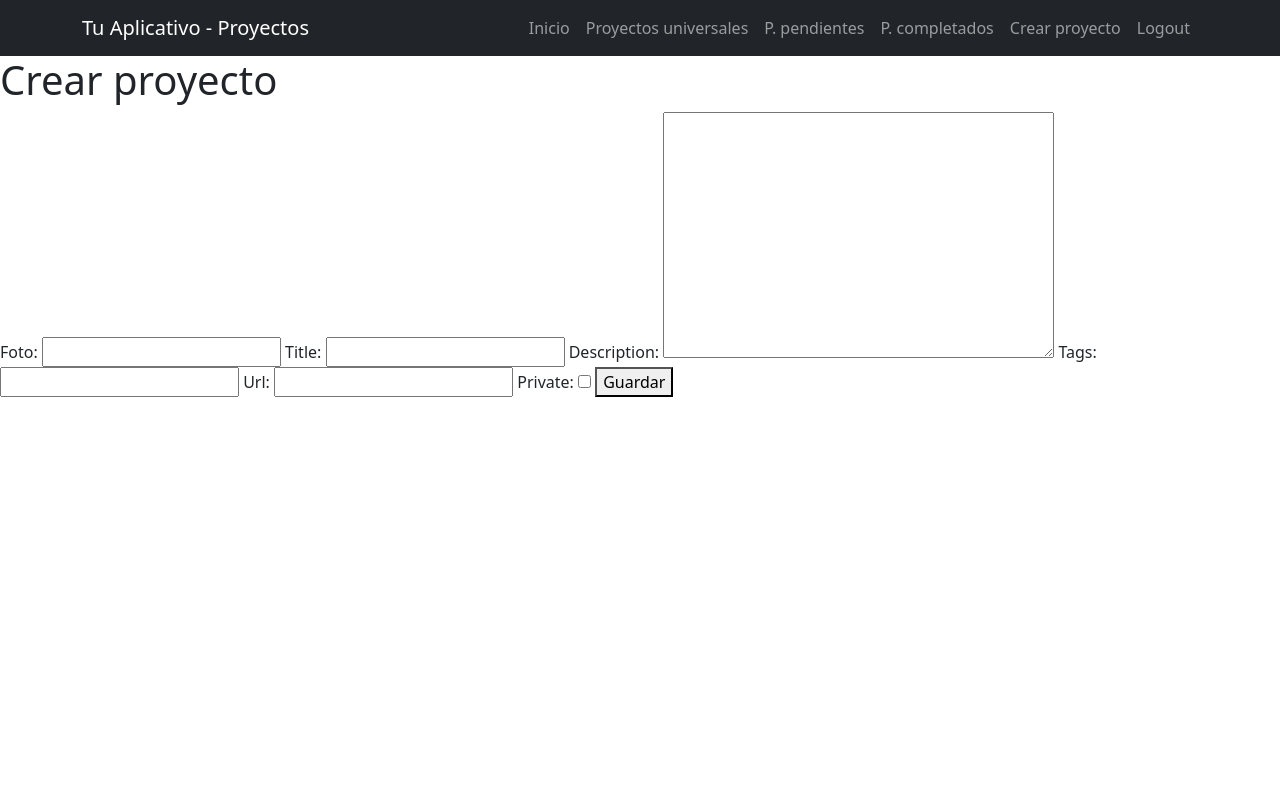
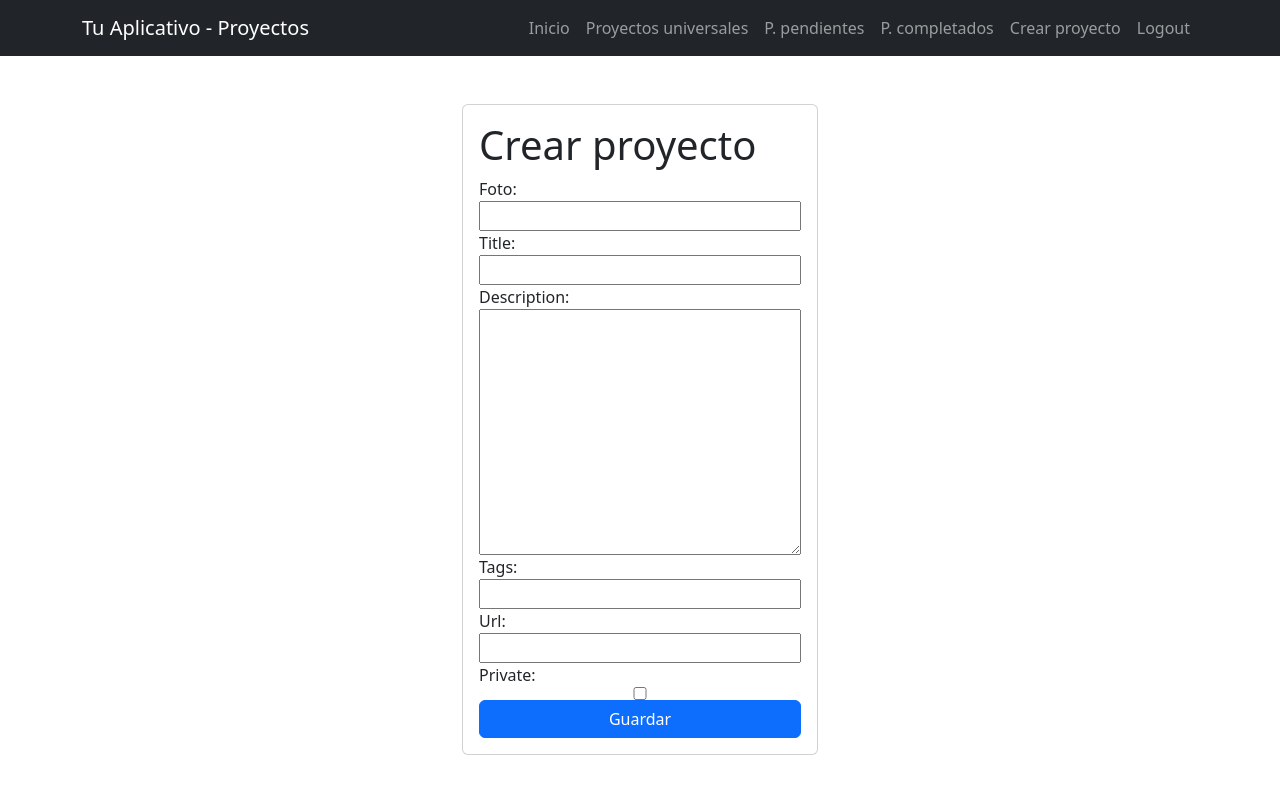
Before and after one commit to LuisH-25/EntregableU4Proyecto, a Django app: page /portafolios/create/ in a window 1280 px wide. Run offline with Django 4.2, Linux system fonts and the light colour scheme; a user stored in the database is signed in.

Commit message:
edicion de crear portafolio

```diff
--- a/portafolios/templates/create_portafolio.html
+++ b/portafolios/templates/create_portafolio.html
@@ -2,13 +2,23 @@
 
 
 {% block content %}
+
+<main class="container">
+    <div class="row">
+        <div class="col-md-4 offset-md-4 mt-5">
+            <form action="/portafolios/create/" method="POST" class="card card-body">
+
                 <h1>Crear proyecto</h1>
                 {{error}}
-    <form action="/portafolios/create/" method="POST">
                 {% csrf_token %}
                 {{form}}
-        <button>
+
+                <button class="btn btn-primary">
                     Guardar
                 </button>
             </form>
+        </div>
+    </div>
+</main>
+
 {% endblock %}
--- a/portafolios/templates/portafolio_detail.html
+++ b/portafolios/templates/portafolio_detail.html
@@ -9,7 +9,7 @@
 
             {{error}}
 
-            <form method="POST">
+            <form method="POST" class="card card-body">
                 {% csrf_token %}
                 {{form.as_p}}
                 <button class="btn btn-primary">
```
Lines whose indentation alone changed are shown as unchanged.
